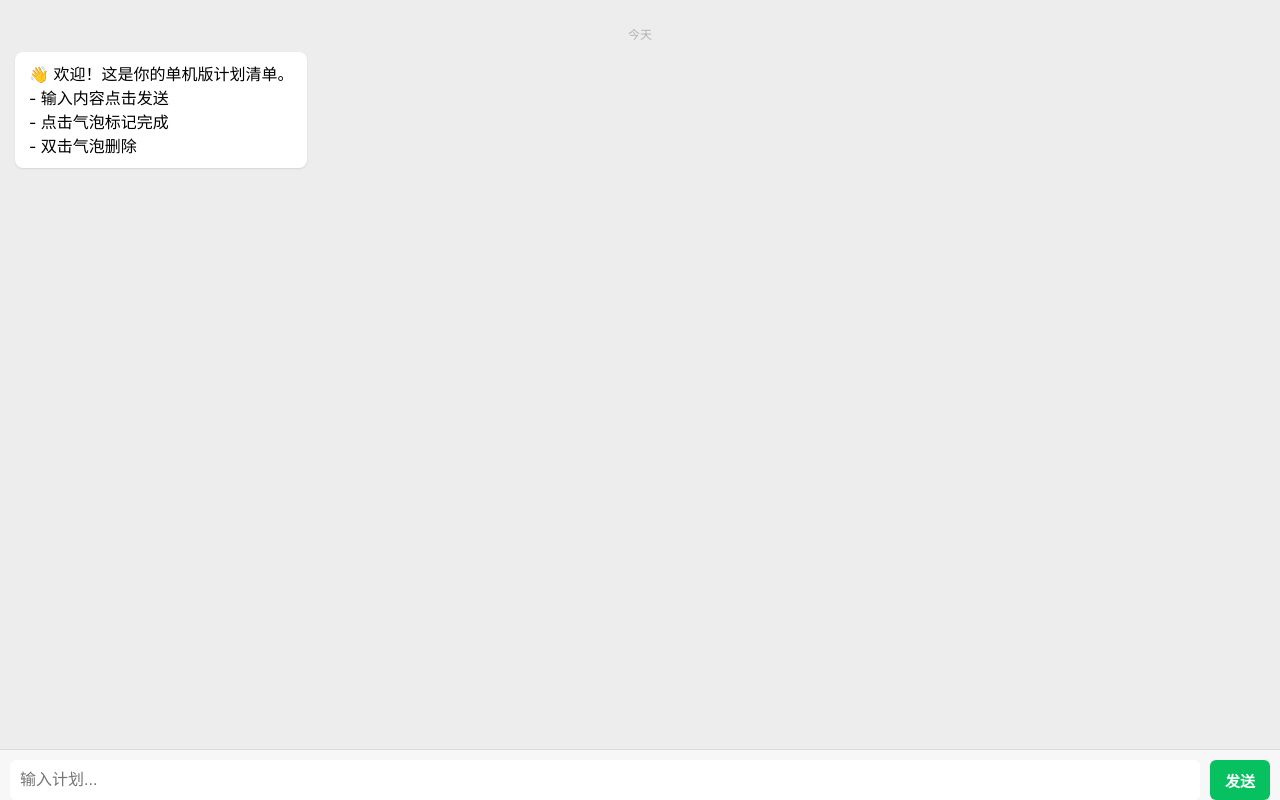
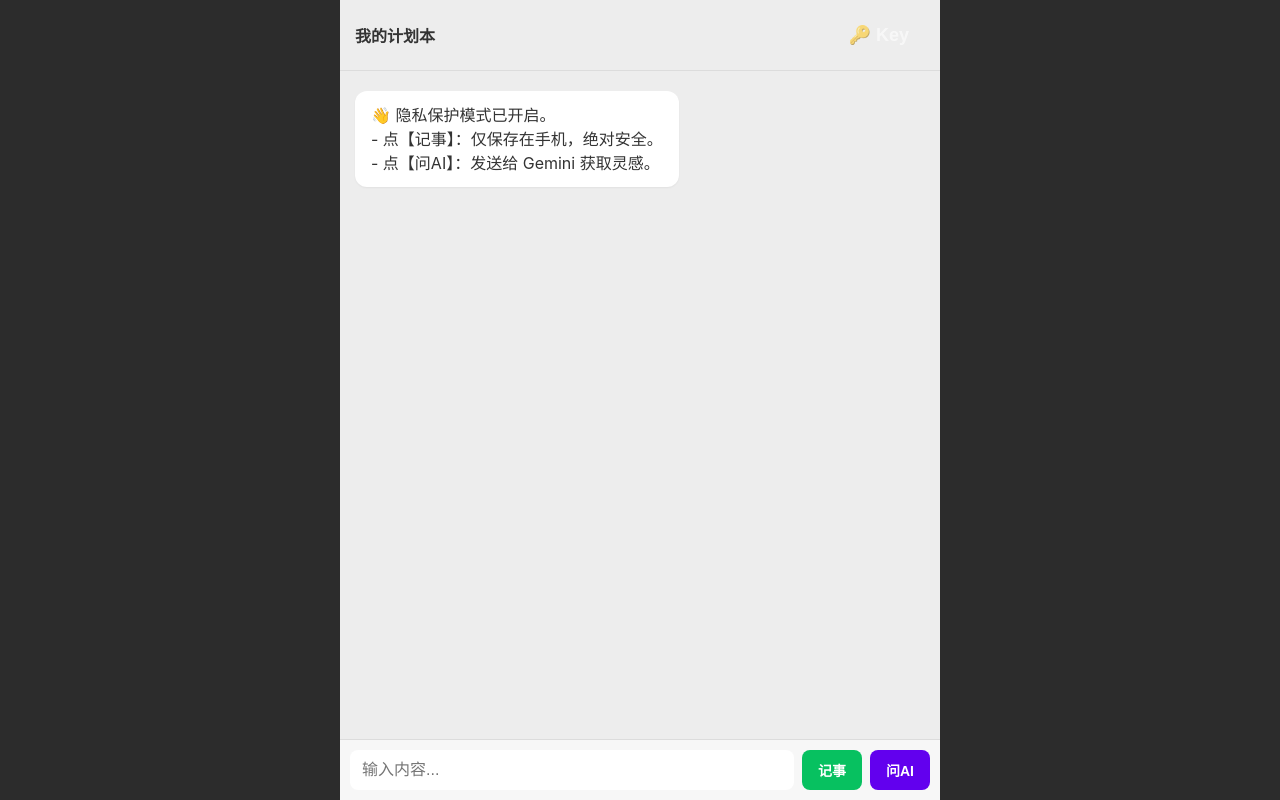
Before and after one commit to ycshcc-stack/chat-list, a plain HTML site: page index.html in a window 1280 px wide. Drawn offline with Linux system fonts and the light colour scheme.

Commit message:
Refactor index.html for improved structure and styles

```diff
--- a/index.html
+++ b/index.html
@@ -2,239 +2,307 @@
 <html lang="zh-CN">
 <head>
     <meta charset="UTF-8">
-    <meta name="viewport" content="width=device-width, initial-scale=1.0, maximum-scale=1.0, user-scalable=no">
-    <meta name="apple-mobile-web-app-capable" content="yes">
-    <meta name="apple-mobile-web-app-status-bar-style" content="black-translucent">
-    <title>我的计划</title>
+    <meta name="viewport" content="width=device-width, initial-scale=1.0, maximum-scale=1.0, user-scalable=no, viewport-fit=cover">
+    <title>AI 混合计划本</title>
     <style>
-        /* --- 基础样式 --- */
+        /* --- 全局样式 --- */
+        * { box-sizing: border-box; }
         body {
             font-family: -apple-system, BlinkMacSystemFont, "Segoe UI", Roboto, Helvetica, Arial, sans-serif;
-            background-color: #ededed; /* 微信经典灰底 */
+            background-color: #2c2c2c;
             margin: 0;
             padding: 0;
+            height: 100vh;
+            height: 100dvh;
+            display: flex;
+            justify-content: center;
+        }
+
+        #app {
+            width: 100%;
+            max-width: 600px;
+            background-color: #ededed;
             display: flex;
             flex-direction: column;
-            height: 100vh;
+            position: relative;
         }
 
-        /* --- 聊天区域 --- */
+        /* --- 顶部栏 --- */
+        .header {
+            padding: 15px;
+            background-color: #ededed;
+            display: flex;
+            justify-content: space-between;
+            align-items: center;
+            border-bottom: 1px solid #dcdcdc;
+            font-weight: bold;
+            color: #333;
+            z-index: 10;
+        }
+        .settings-btn {
+            background: none;
+            border: none;
+            font-size: 18px;
+            cursor: pointer;
+            opacity: 0.6;
+        }
+
+        /* --- 聊天列表 --- */
         #chat-container {
             flex: 1;
             padding: 20px 15px;
-            overflow-y: auto; /* 允许滚动 */
+            overflow-y: auto;
             display: flex;
             flex-direction: column;
             gap: 15px;
-            padding-bottom: 80px; /* 防止被底部输入框遮挡 */
+            scroll-behavior: smooth;
         }
 
-        /* --- 消息气泡样式 --- */
-        .message-row {
-            display: flex;
-            justify-content: flex-end; /* 都在右边，因为是"我"发的 */
-            animation: fadeIn 0.3s ease;
+        /* --- 消息气泡 --- */
+        .message-row { display: flex; animation: fadeIn 0.3s ease; }
+        .user-row { justify-content: flex-end; }
+        .ai-row { justify-content: flex-start; }
+
+        .bubble {
+            max-width: 85%;
+            padding: 12px 16px;
+            font-size: 16px;
+            line-height: 1.5;
+            border-radius: 12px;
+            position: relative;
+            word-wrap: break-word;
+            box-shadow: 0 1px 2px rgba(0,0,0,0.05);
+            transition: all 0.2s;
         }
 
-        .bubble {
-            max-width: 80%;
-            padding: 10px 14px;
-            font-size: 16px;
-            line-height: 1.5;
-            border-radius: 8px;
-            position: relative;
-            word-wrap: break-word;
-            box-shadow: 0 1px 2px rgba(0,0,0,0.1);
-            transition: all 0.2s;
-            cursor: pointer;
-            user-select: none;
+        /* 颜色区分 */
+        .local-task { background-color: #95ec69; color: #000; } /* 纯本地 (绿) */
+        .ai-ask { background-color: #bbbbff; color: #000; } /* 问AI的问题 (淡紫) */
+        .ai-reply { background-color: #fff; color: #333; } /* AI回复 (白) */
+
+        .done {
+            background-color: #e0e0e0 !important;
+            color: #999 !important;
+            text-decoration: line-through;
         }
 
-        /* 待办状态（绿色气泡） */
-        .todo {
-            background-color: #95ec69; /* 微信绿 */
-            color: #000;
-        }
-        .todo::after {
-            /* 小三角 */
-            content: '';
-            position: absolute;
-            right: -6px;
-            top: 10px;
-            border-left: 6px solid #95ec69;
-            border-top: 6px solid transparent;
-            border-bottom: 6px solid transparent;
-        }
+        .loading { font-style: italic; color: #999; background: #fff; }
 
-        /* 完成状态（灰色气泡） */
-        .done {
-            background-color: #dcdcdc;
-            color: #888;
-            text-decoration: line-through;
-        }
-        .done::after {
-            border-left-color: #dcdcdc;
-        }
-
-        /* 时间戳样式 */
-        .timestamp {
-            text-align: center;
-            font-size: 12px;
-            color: #b2b2b2;
-            margin-bottom: -5px;
-            margin-top: 5px;
-        }
-
-        /* --- 底部输入栏 --- */
+        /* --- 底部输入区 --- */
         .input-area {
-            position: fixed;
-            bottom: 0;
-            width: 100%;
             background-color: #f7f7f7;
             border-top: 1px solid #dcdcdc;
             padding: 10px;
-            box-sizing: border-box;
+            padding-bottom: calc(10px + env(safe-area-inset-bottom));
             display: flex;
             align-items: center;
-            padding-bottom: env(safe-area-inset-bottom); /* 适配iPhone底部横条 */
+            gap: 8px; /* 按钮之间的间距 */
         }
 
         input {
             flex: 1;
             height: 40px;
             border: none;
-            border-radius: 6px;
-            padding: 0 10px;
+            border-radius: 8px;
+            padding: 0 12px;
             font-size: 16px;
             background-color: #fff;
-            margin-right: 10px;
         }
-        input:focus {
-            outline: none;
+        input:focus { outline: none; }
+
+        /* 按钮通用样式 */
+        button {
+            height: 40px;
+            padding: 0 16px;
+            color: white;
+            border: none;
+            border-radius: 8px;
+            font-size: 14px;
+            font-weight: 600;
+            white-space: nowrap;
         }
 
-        button {
-            height: 40px;
-            padding: 0 15px;
-            background-color: #07c160;
-            color: white;
-            border: none;
-            border-radius: 6px;
-            font-size: 15px;
-            font-weight: bold;
-        }
-        button:active {
-            background-color: #06ad56;
-        }
+        .btn-local { background-color: #07c160; } /* 绿色：本地 */
+        .btn-local:active { background-color: #06ad56; }
 
-        @keyframes fadeIn {
-            from { opacity: 0; transform: translateY(10px); }
-            to { opacity: 1; transform: translateY(0); }
-        }
+        .btn-ai { background-color: #6200ee; } /* 紫色：AI */
+        .btn-ai:active { background-color: #3700b3; }
+
+        @keyframes fadeIn { from { opacity: 0; transform: translateY(10px); } to { opacity: 1; transform: translateY(0); } }
     </style>
 </head>
 <body>
 
-    <div id="chat-container">
-        <div class="timestamp">今天</div>
-        <div class="message-row" style="justify-content: flex-start;">
-            <div class="bubble" style="background-color: #fff; border-radius: 8px;">
-                👋 欢迎！这是你的单机版计划清单。<br>
-                - 输入内容点击发送<br>
-                - 点击气泡标记完成<br>
-                - 双击气泡删除
-            </div>
-        </div>
+    <div id="app">
+        <div class="header">
+            <span>我的计划本</span>
+            <button class="settings-btn" onclick="setApiKey()">🔑 Key</button>
         </div>
 
+        <div id="chat-container"></div>
+
         <div class="input-area">
-        <input type="text" id="taskInput" placeholder="输入计划..." autocomplete="off">
-        <button onclick="addTask()">发送</button>
+            <input type="text" id="taskInput" placeholder="输入内容..." autocomplete="off">
+            <button class="btn-local" onclick="handleLocal()">记事</button>
+            <button class="btn-ai" onclick="handleAI()">问AI</button>
+        </div>
     </div>
 
     <script>
         const chatContainer = document.getElementById('chat-container');
         const taskInput = document.getElementById('taskInput');
 
-        // 1. 加载数据
-        let tasks = JSON.parse(localStorage.getItem('myChatTasks')) || [];
-        renderTasks();
+        let tasks = JSON.parse(localStorage.getItem('hybridTasks')) || [];
+        let apiKey = localStorage.getItem('geminiApiKey') || '';
 
-        // 2. 添加任务函数
-        function addTask() {
+        // 初始化
+        if (tasks.length === 0) {
+            appendElement({
+                id: 0, text: '👋 隐私保护模式已开启。\n- 点【记事】：仅保存在手机，绝对安全。\n- 点【问AI】：发送给 Gemini 获取灵感。', type: 'ai-reply'
+            });
+        } else {
+            renderAll();
+        }
+
+        function setApiKey() {
+            const key = prompt("请输入 Gemini API Key (AIza...):", apiKey);
+            if (key) { apiKey = key; localStorage.setItem('geminiApiKey', key); alert("Key 已更新"); }
+        }
+
+        // --- 核心功能 1：本地记事 (绝对隐私) ---
+        function handleLocal() {
             const text = taskInput.value.trim();
             if (!text) return;
 
-            const newTask = {
+            const msg = {
                 id: Date.now(),
                 text: text,
-                done: false,
-                time: new Date().toLocaleTimeString('zh-CN', {hour: '2-digit', minute:'2-digit'})
+                type: 'local-task', // 标记为本地任务
+                done: false
             };
 
-            tasks.push(newTask);
-            saveAndRender();
+            tasks.push(msg);
+            saveData();
+            appendElement(msg);
+
             taskInput.value = '';
             scrollToBottom();
         }
 
-        // 3. 渲染页面（核心逻辑）
-        function renderTasks() {
-            // 保留那条欢迎消息，只清除后面的
-            // 实际项目中可以做得更严谨，这里为了简单直接重绘
-            const welcomeHtml = chatContainer.children[0].outerHTML + chatContainer.children[1].outerHTML;
+        // --- 核心功能 2：问 AI (联网) ---
+        async function handleAI() {
+            const text = taskInput.value.trim();
+            if (!text) return;
+            if (!apiKey) { alert("请先点击右上角设置 API Key"); return; }
 
-            // 如果有数据，我们重新生成列表；如果没数据，保留欢迎语
-            if(tasks.length > 0) {
-                 chatContainer.innerHTML = ''; // 清空
-            } else {
-                return; // 保持默认欢迎语
+            // 1. 先把你的问题显示出来 (用不同颜色区分，表示这条发给了AI)
+            const askMsg = {
+                id: Date.now(),
+                text: text,
+                type: 'ai-ask',
+                done: false
+            };
+            tasks.push(askMsg);
+            saveData();
+            appendElement(askMsg);
+
+            taskInput.value = '';
+            scrollToBottom();
+
+            // 2. 发起请求
+            const loadingId = 'loading-' + Date.now();
+            const loadingDiv = document.createElement('div');
+            loadingDiv.className = 'message-row ai-row';
+            loadingDiv.id = loadingId;
+            loadingDiv.innerHTML = `<div class="bubble ai-reply loading">AI 正在思考...</div>`;
+            chatContainer.appendChild(loadingDiv);
+            scrollToBottom();
+
+            try {
+                const url = `https://generativelanguage.googleapis.com/v1beta/models/gemini-1.5-flash:generateContent?key=${apiKey}`;
+                const response = await fetch(url, {
+                    method: 'POST',
+                    headers: { 'Content-Type': 'application/json' },
+                    body: JSON.stringify({
+                        contents: [{ parts: [{ text: text }] }] // 只发送这一句话，不发送历史记录，更安全
+                    })
+                });
+
+                const data = await response.json();
+                document.getElementById(loadingId).remove();
+
+                if (data.candidates && data.candidates[0].content) {
+                    const aiText = data.candidates[0].content.parts[0].text;
+                    const replyMsg = {
+                        id: Date.now() + 1,
+                        text: aiText,
+                        type: 'ai-reply'
+                    };
+                    tasks.push(replyMsg);
+                    saveData();
+                    appendElement(replyMsg);
+                }
+            } catch (error) {
+                document.getElementById(loadingId).remove();
+                alert("连接失败: " + error.message);
+            }
         }
 
-            tasks.forEach(task => {
+        // --- 渲染逻辑 ---
+        function appendElement(msg) {
             const row = document.createElement('div');
-                row.className = 'message-row';
+            // 本地任务和AI提问靠右，AI回复靠左
+            row.className = `message-row ${msg.type === 'ai-reply' ? 'ai-row' : 'user-row'}`;
 
             const bubble = document.createElement('div');
-                bubble.className = `bubble ${task.done ? 'done' : 'todo'}`;
-                bubble.innerText = task.text;
+            let bubbleClass = `bubble ${msg.type}`;
+            if (msg.done) bubbleClass += ' done';
 
-                // 点击事件：切换状态
+            bubble.className = bubbleClass;
+            // 简单的 Markdown 处理 (加粗)
+            let htmlContent = msg.text.replace(/\n/g, '<br>').replace(/\*\*(.*?)\*\*/g, '<b>$1</b>');
+            bubble.innerHTML = htmlContent;
+
+            // 点击事件：只有"本地任务"和"AI回复"可以被标记完成/变灰
+            // "AI提问"通常不需要标记完成
             bubble.onclick = () => {
-                    task.done = !task.done;
-                    saveAndRender();
+                msg.done = !msg.done;
+                // 重新计算 class
+                bubble.className = `bubble ${msg.type} ${msg.done ? 'done' : ''}`;
+                saveData();
             };
 
-                // 双击事件：删除
+            // 双击删除
             bubble.ondblclick = () => {
-                    if(confirm('删除这条计划？')) {
-                        tasks = tasks.filter(t => t.id !== task.id);
-                        saveAndRender();
+                if(confirm('删除这条记录？')) {
+                    tasks = tasks.filter(t => t.id !== msg.id);
+                    saveData();
+                    row.remove();
                 }
             };
 
             row.appendChild(bubble);
             chatContainer.appendChild(row);
-            });
-
             scrollToBottom();
         }
 
-        // 4. 保存并刷新
-        function saveAndRender() {
-            localStorage.setItem('myChatTasks', JSON.stringify(tasks));
-            renderTasks();
+        function renderAll() {
+            chatContainer.innerHTML = '';
+            tasks.forEach(msg => appendElement(msg));
+            scrollToBottom();
+        }
+
+        function saveData() {
+            localStorage.setItem('hybridTasks', JSON.stringify(tasks));
         }
 
         function scrollToBottom() {
-            chatContainer.scrollTop = chatContainer.scrollHeight;
+            setTimeout(() => { chatContainer.scrollTop = chatContainer.scrollHeight; }, 50);
         }
 
-        // 监听回车键
-        taskInput.addEventListener('keypress', function (e) {
-            if (e.key === 'Enter') {
-                addTask();
-            }
+        // 回车默认只触发"记事" (更安全)，想问AI必须点按钮
+        taskInput.addEventListener('keypress', (e) => {
+            if (e.key === 'Enter') handleLocal();
         });
     </script>
 </body>
```
Lines whose indentation alone changed are shown as unchanged.
